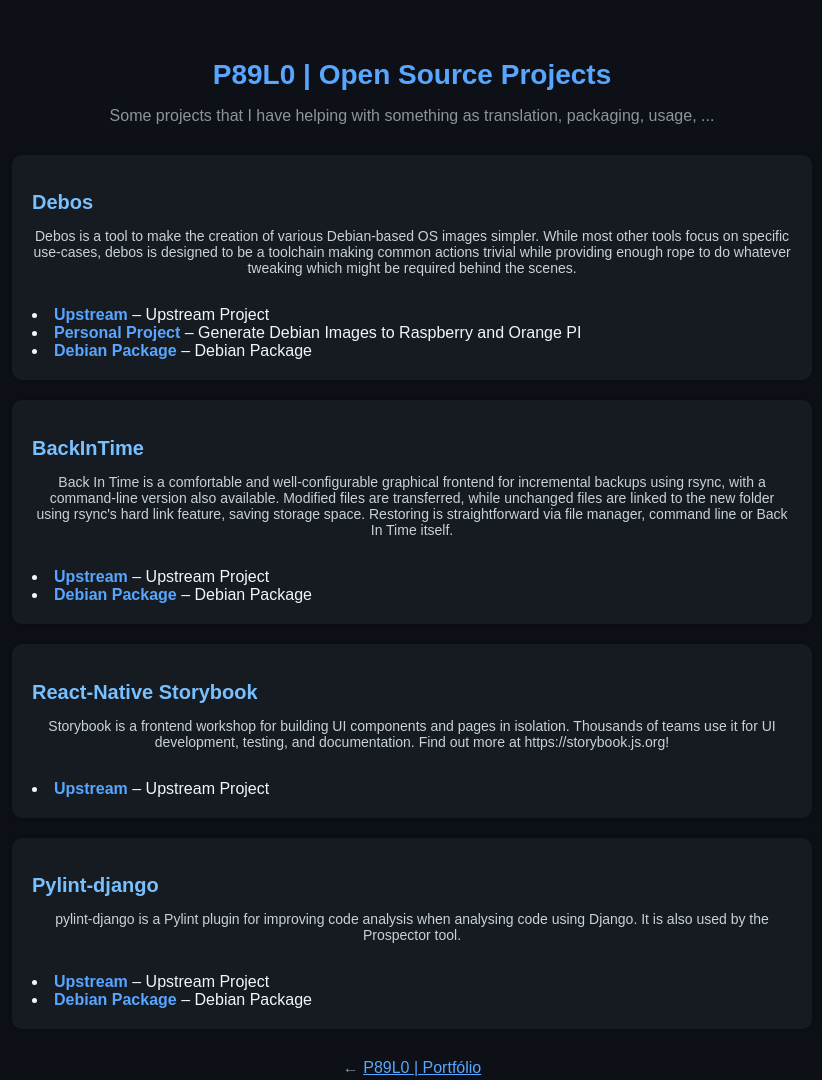
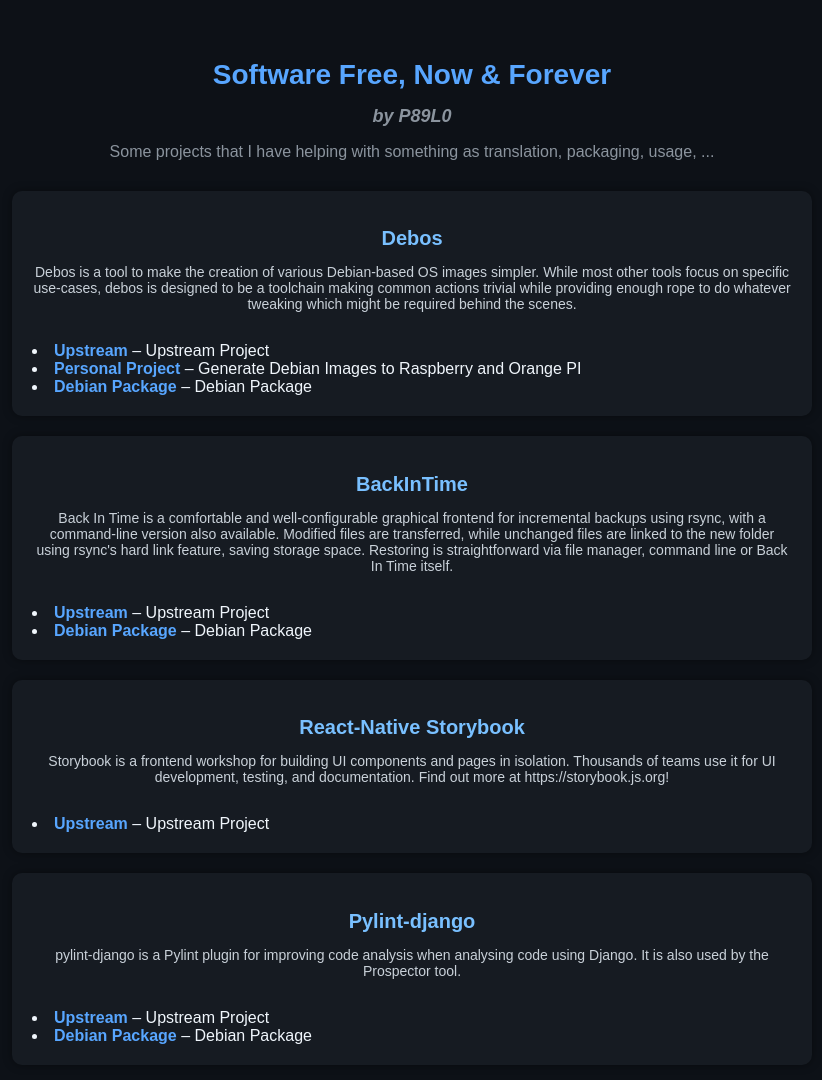
Before and after one commit to pablolucas890/personal-site, a plain HTML site: page software.free.nf/index.html in a window 1280 px wide. Shown: the top 1080 px of the page, without its empty margins (228-1050 px from the left). Drawn offline with Linux system fonts and the light colour scheme.

Commit message:
Improve Name

```diff
--- a/software.free.nf/index.html
+++ b/software.free.nf/index.html
@@ -24,6 +24,12 @@
       text-align: center;
       color: #58a6ff;
       font-size: 28px;
+      margin-bottom: 10px;
+    }
+    h2{
+      text-align: center;
+      color: #8b949e;
+      font-size: 18px;
       margin-bottom: 10px;
     }
     p {
@@ -62,7 +68,8 @@
 </head>
 <body>
   <div class="container">
-    <h1>P89L0 | Open Source Projects</h1>
+    <h1>Software Free, Now & Forever</h1>
+    <h2><i>by P89L0</i></h2>
     <p>Some projects that I have helping with something as translation, packaging, usage, ...</p>
 
     <div class="project-list">
```
